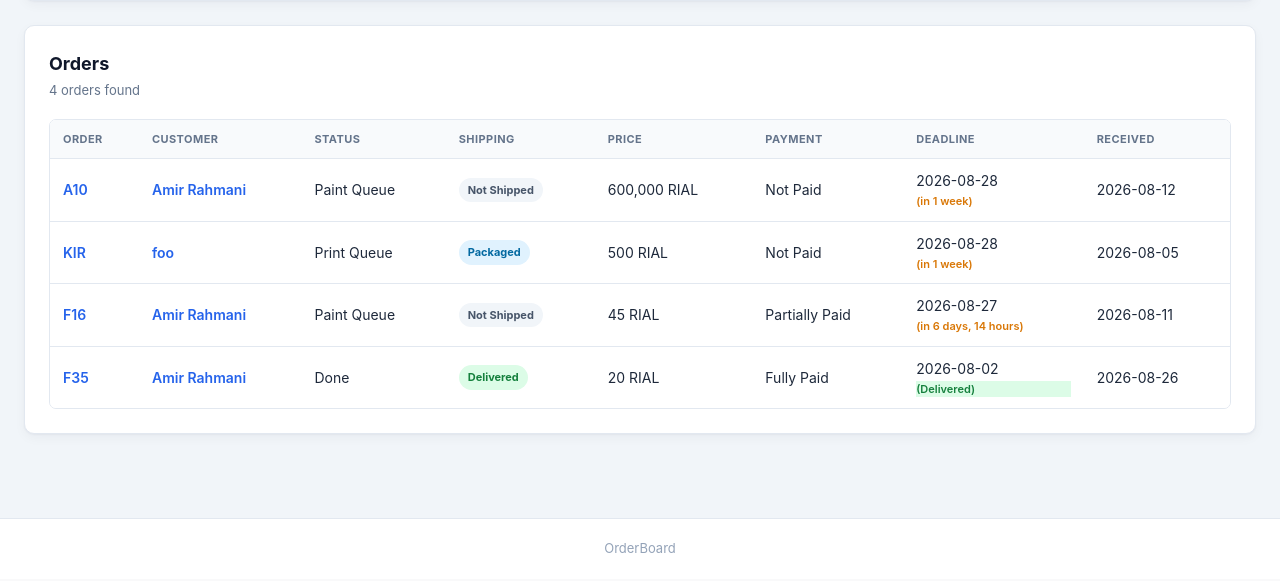
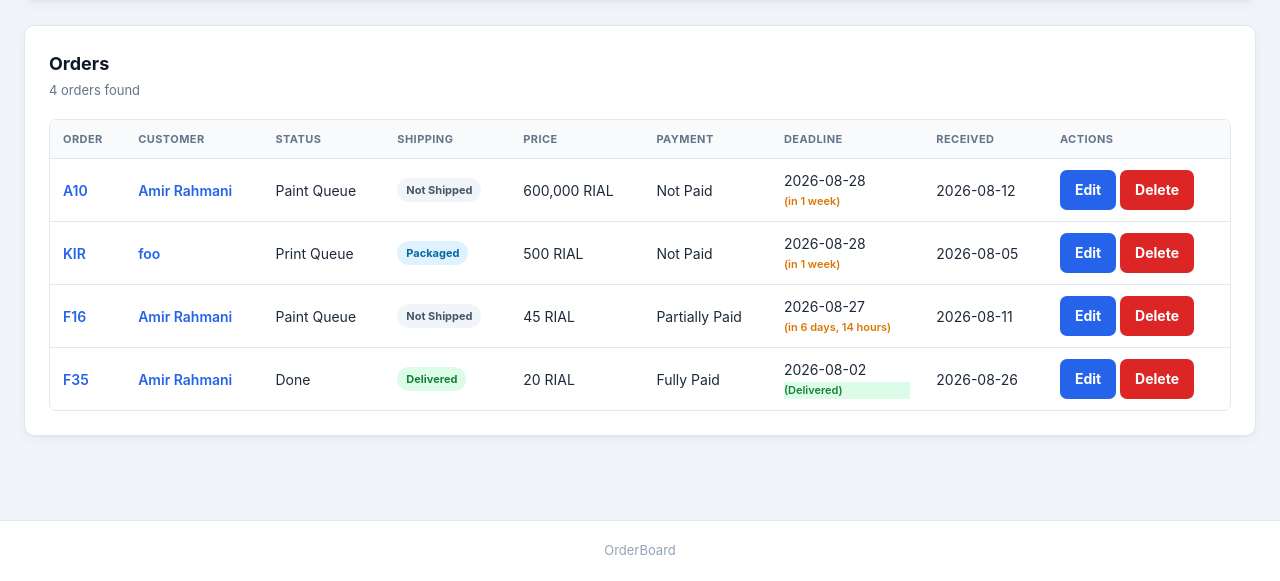
Before and after one commit to NullPickleException/OrderBoard, a Django app: page /orders/ in a window 1280 px wide. Shown: the part 684-1265 px from the top of the page. Before the commit the page ends 1237 px from the top, so only its background shows below. Run offline with Django 5.2, Linux system fonts and the light colour scheme; a user stored in the database is signed in; data comes from the database, SQL or seed files in the repository.

Commit message:
FIXED: Delete and Edit button for orders list

```diff
--- a/orderboard/templates/orderboard/orders/list.html
+++ b/orderboard/templates/orderboard/orders/list.html
@@ -185,6 +185,7 @@
                     <th>Payment</th>
                     <th>Deadline</th>
                     <th>Received</th>
+                    <th>Actions</th>
                 </tr>
             </thead>
             <tbody>
@@ -256,12 +257,20 @@
                             {{ order.order_received_at|date:"Y-m-d"|default:"—" }}
                         </td>
 
+                        <td data-label="Actions">
+                            <a class="button" href="{% url 'order_edit' order.id %}">Edit</a>
+                            <form method="post" action="{% url 'order_delete' order.id %}" style="display: inline;" onsubmit="return confirm('Are you sure you want to delete this order?');">
+                                {% csrf_token %}
+                                <button type="submit" class="danger-button">Delete</button>
+                            </form>
+                        </td>
+
                     </tr>
 
                 {% empty %}
 
                     <tr>
-                        <td colspan="8" class="empty-state">
+                        <td colspan="9" class="empty-state">
                             No orders found matching your criteria.
                         </td>
                     </tr>
```
